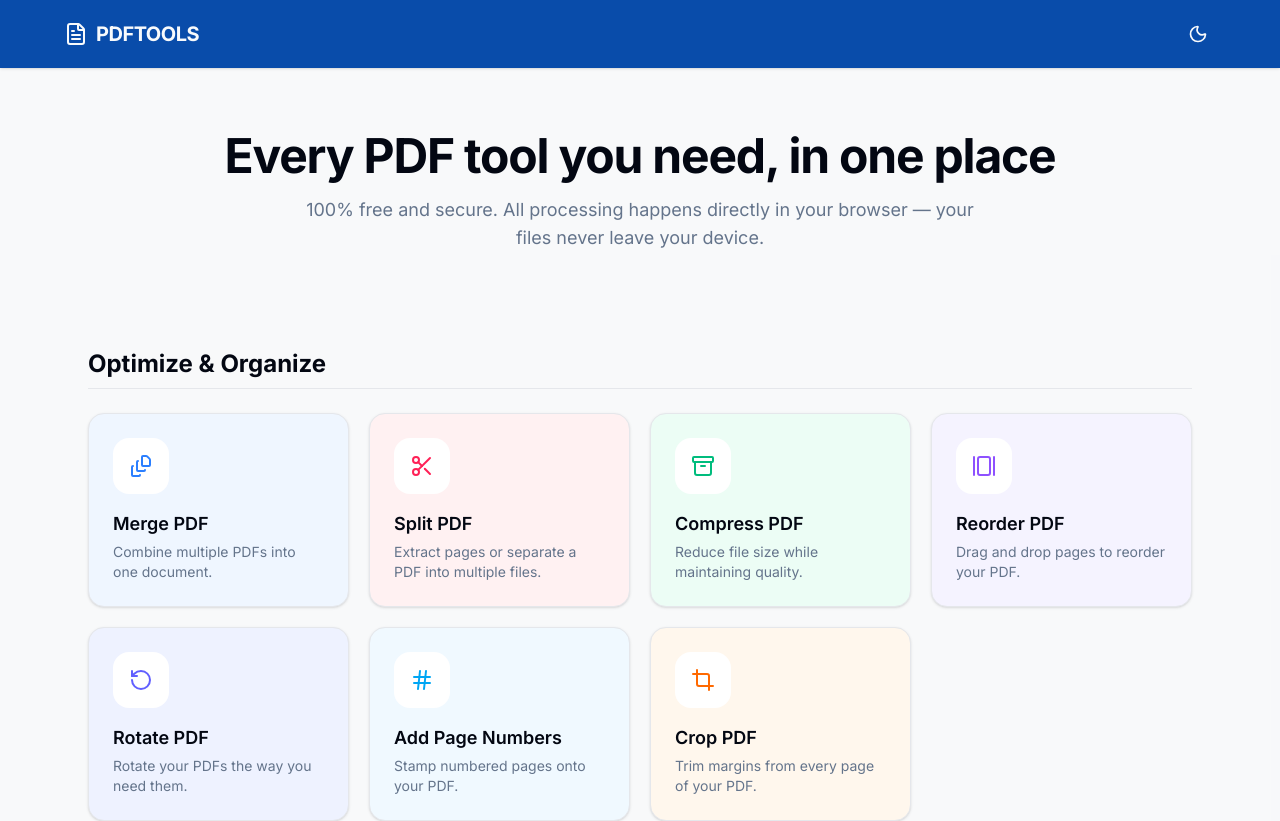
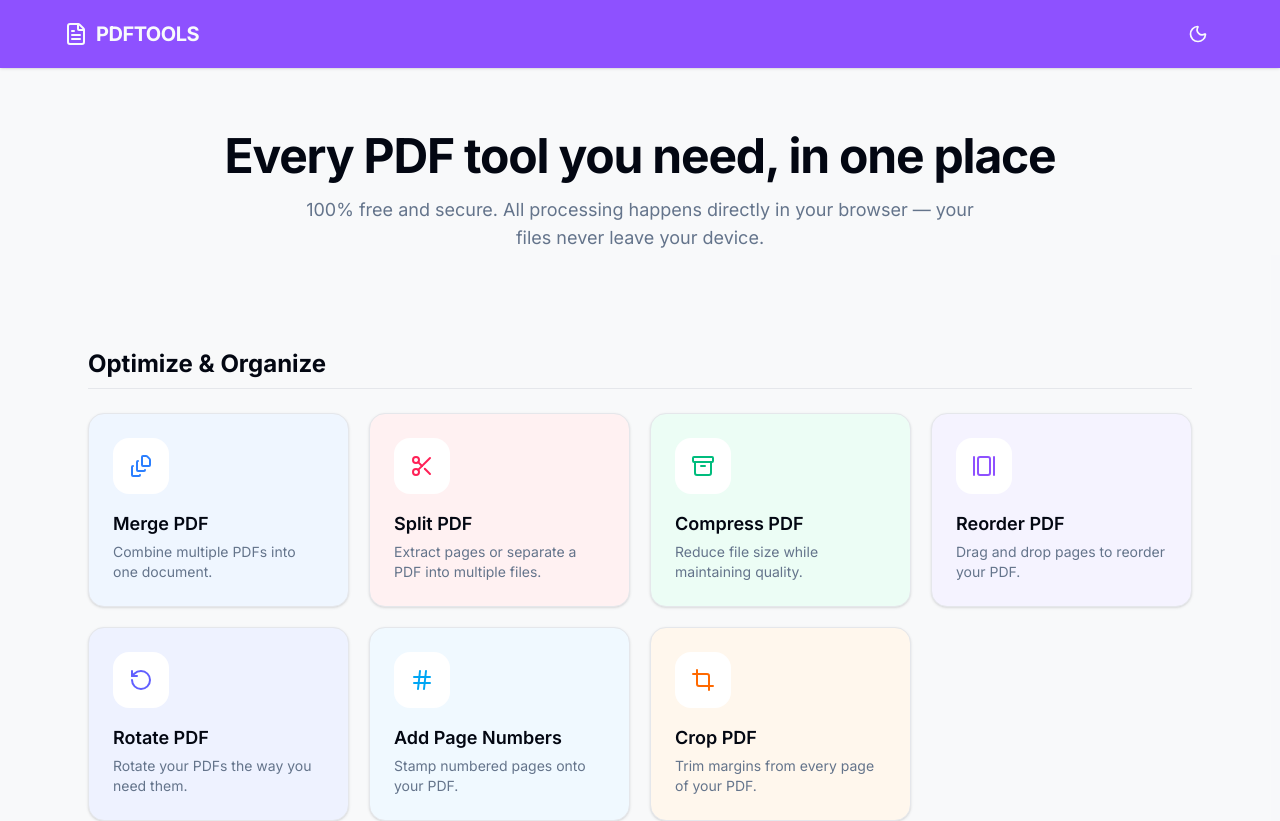
Before and after one commit to patordzavila-web/pdftools, a React (Vite) app in the folder artifacts/pdf-tools/: page / in a window 1280 px wide. Shown: the top 821 px of the page. Built offline with nearby package versions, Linux system fonts and the light colour scheme.

Commit message:
Change color top bar

```diff
--- a/artifacts/pdf-tools/src/pages/home.tsx
+++ b/artifacts/pdf-tools/src/pages/home.tsx
@@ -33,7 +33,7 @@ export function Layout({ children, title, description }: {
         <meta name="robots" content="index, follow" />
       </Helmet>
       <div className="min-h-[100dvh] flex flex-col">
-        <header className="bg-primary text-primary-foreground py-4 px-6 shadow-sm sticky top-0 z-10">
+        <header className="bg-violet-500 text-primary-foreground py-4 px-6 shadow-sm sticky top-0 z-10">
           <div className="max-w-6xl mx-auto flex items-center justify-between">
             <Link href="/" className="flex items-center gap-2 hover:opacity-90 transition-opacity">
               <FileText className="h-6 w-6" />
```
